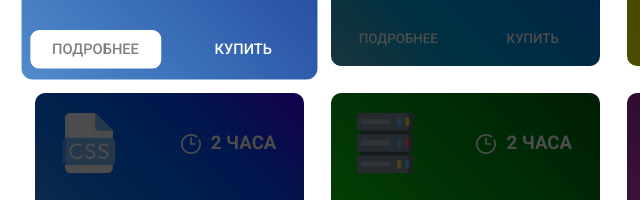
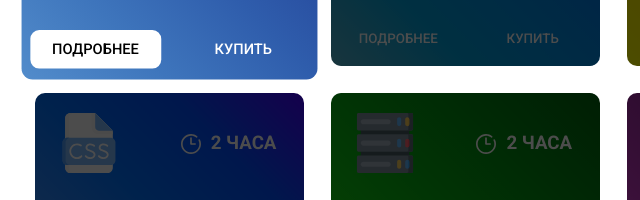
Before and after one commit to csn18/HoverEffect, a plain HTML site: page index.html in a window 1280 px wide. In both pictures the pointer is over the button 272 px from the left and 456 px from the top of the page. Shown: the part 418-618 px from the top of the page, 170-810 px from the left. Drawn offline with Linux system fonts and the light colour scheme.

Commit message:
Update style.css

```diff
--- a/style.css
+++ b/style.css
@@ -90,7 +90,7 @@
     padding: 10px 20px;
     border-radius: 8px;
     background: white;
-    color: gray;
+    color: black;
 }
 
 .card__one{
```
